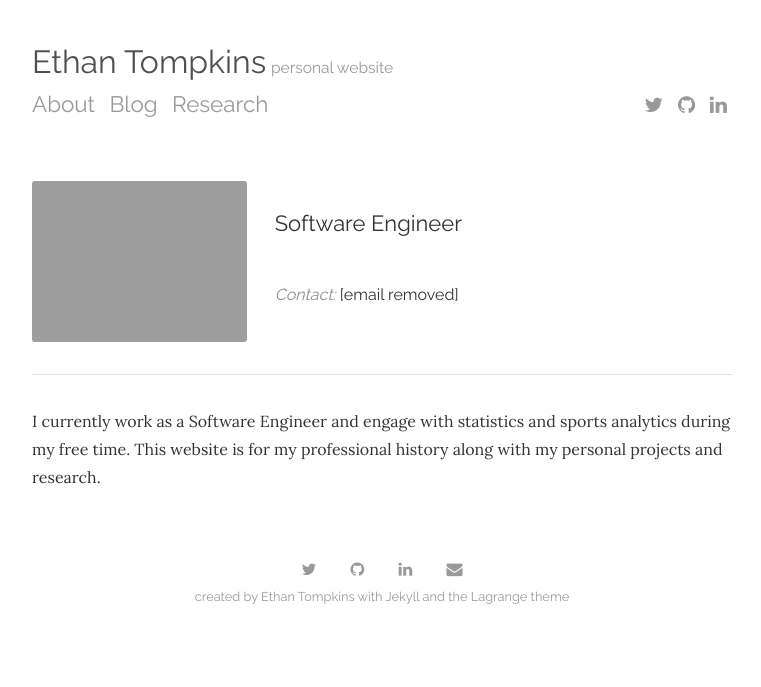
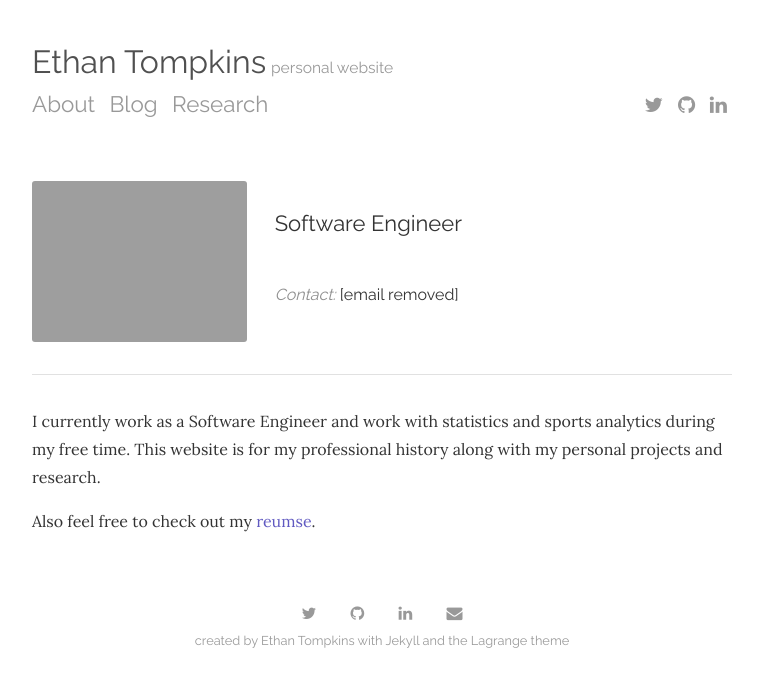
Before and after one commit to ethantompkins/ethantompkins.github.io, a Jekyll site: the page built from index.html, in a window 1280 px wide. Shown: the top 687 px of the page, without its empty margins (258-1019 px from the left). Built offline with Jekyll 4.4.1, drawn with Linux system fonts in a browser that asks for light colours; nearby versions of some CDN libraries; the list of posts is cut into pages by our own code.

Commit message:
uploaded resume and linked

```diff
--- a/index.html
+++ b/index.html
@@ -20,6 +20,11 @@ title: About
 
 <hr>
 
-<p>I currently work as a Software Engineer and engage with statistics
+<p>I currently work as a Software Engineer and work with statistics
     and sports analytics during my free time. This website is for my professional
-    history along with my personal projects and research.</p>
+    history along with my personal projects and research.
+</p>
+
+<p>
+    Also feel free to check out my <a href="/docs/EthanTompkinsResume.pdf">reumse</a>.
+</p>
```
Also changed, not shown: 1 other file.
